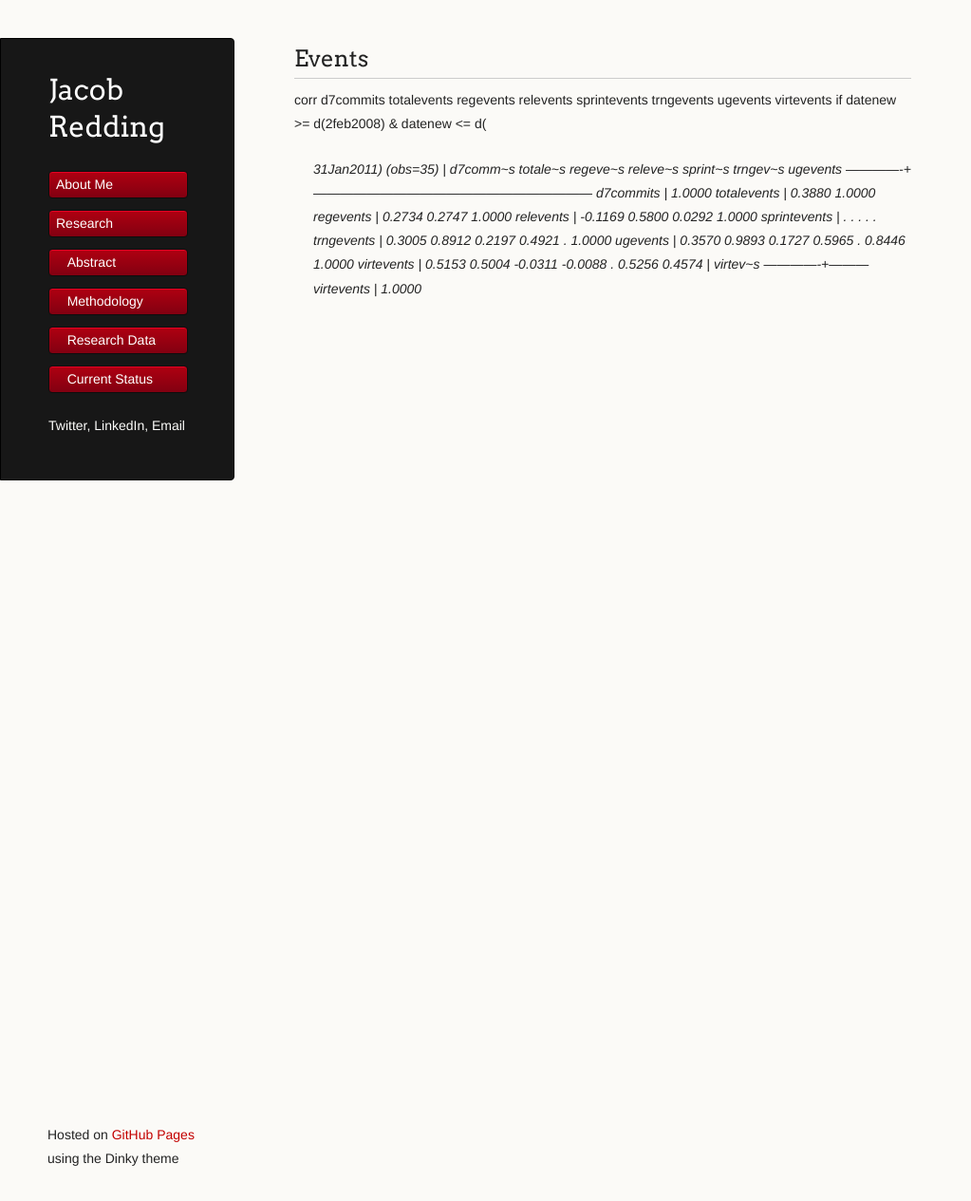
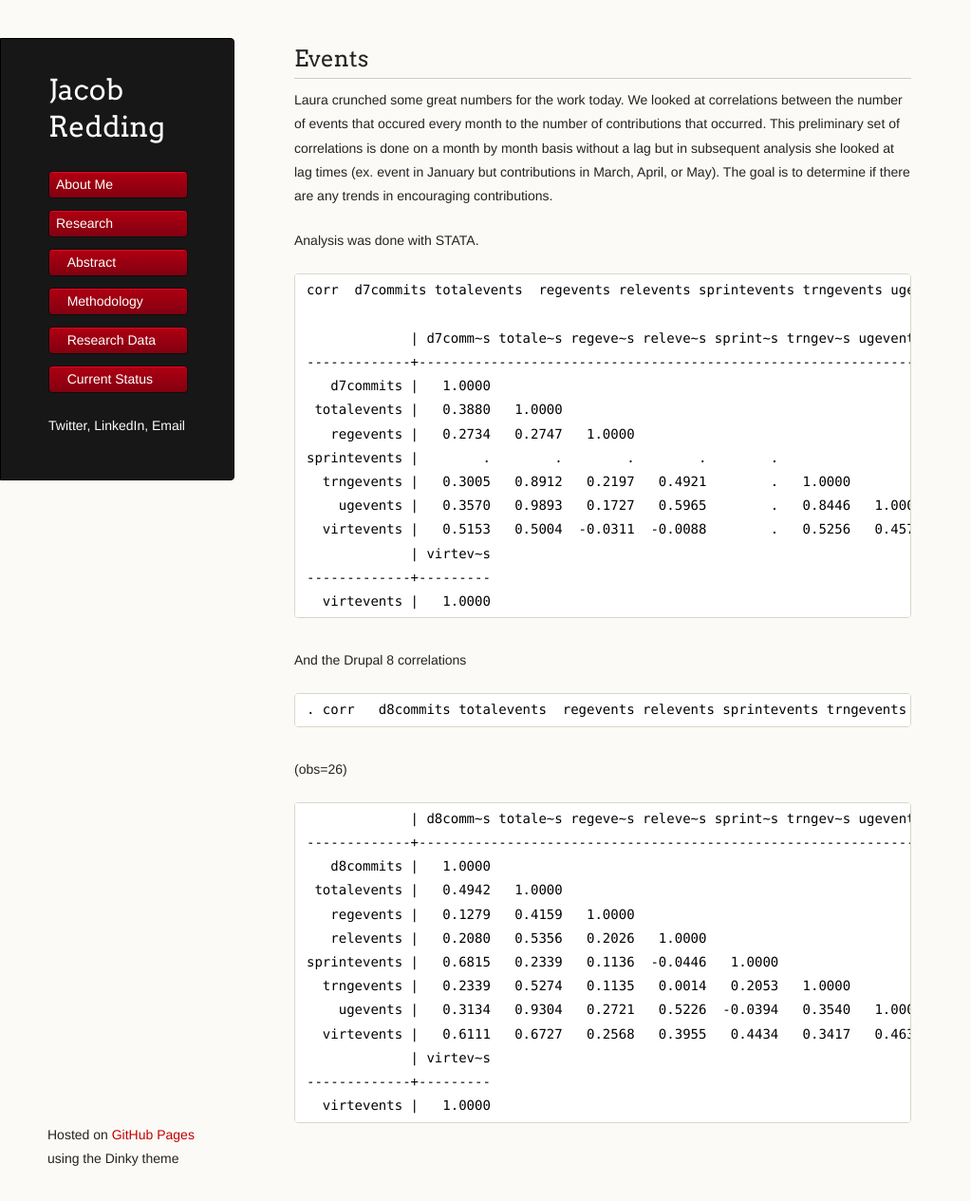
Before and after one commit to jredding/new-site, a Jekyll site: the page built from _posts/2013-05-02-event-correlations.md, in a window 1280 px wide and 1265 px high. Shown: the whole window at 95% size, without its empty margins (0-1023 px from the left). Built offline with Jekyll 4.4.1, drawn with Linux system fonts in a browser that asks for light colours.

Commit message:
Update 2013-05-02-event-correlations.md

```diff
--- a/_posts/2013-05-02-event-correlations.md
+++ b/_posts/2013-05-02-event-correlations.md
@@ -4,21 +4,43 @@ title: Events
 published: true
 ---
 
+Laura crunched some great numbers for the work today. We looked at correlations between the number of events that occured every month to the number of contributions that occurred. This preliminary set of correlations is done on a month by month basis without a lag but in subsequent analysis she looked at lag times (ex. event in January but contributions in March, April, or May). The goal is to determine if there are any trends in encouraging contributions.
+
+Analysis was done with STATA.
+
+    corr  d7commits totalevents  regevents relevents sprintevents trngevents ugevents virtevents if datenew >= d(2feb2008) & datenew <= d(> 31Jan2011)
+(obs=35)
+
+                 | d7comm~s totale~s regeve~s releve~s sprint~s trngev~s ugevents
+    -------------+---------------------------------------------------------------
+       d7commits |   1.0000
+     totalevents |   0.3880   1.0000
+       regevents |   0.2734   0.2747   1.0000
+    sprintevents |        .        .        .        .        .
+      trngevents |   0.3005   0.8912   0.2197   0.4921        .   1.0000
+        ugevents |   0.3570   0.9893   0.1727   0.5965        .   0.8446   1.0000
+      virtevents |   0.5153   0.5004  -0.0311  -0.0088        .   0.5256   0.4574
+                 | virtev~s
+    -------------+---------
+      virtevents |   1.0000
 
 
-corr  d7commits totalevents  regevents relevents sprintevents trngevents ugevents virtevents if datenew >= d(2feb2008) & datenew <= d(
-> 31Jan2011)
-(obs=35)
-                          | d7comm~s totale~s regeve~s releve~s sprint~s trngev~s ugevents
-             -------------+---------------------------------------------------------------
-               d7commits |   1.0000
-              totalevents |   0.3880   1.0000
-                regevents |   0.2734   0.2747   1.0000
-                 relevents |  -0.1169   0.5800   0.0292   1.0000
-            sprintevents |        .        .        .        .        .
-               trngevents |   0.3005   0.8912   0.2197   0.4921        .   1.0000
-                 ugevents |   0.3570   0.9893   0.1727   0.5965        .   0.8446   1.0000
-               virtevents |   0.5153   0.5004  -0.0311  -0.0088        .   0.5256   0.4574
-                               | virtev~s
-             -------------+---------
-               virtevents |   1.0000
+And the Drupal 8 correlations
+
+    . corr   d8commits totalevents  regevents relevents sprintevents trngevents ugevents virtevents if datenew >= d(1feb2011) & datenew <= d(>31Mar2013)
+
+(obs=26)
+
+                 | d8comm~s totale~s regeve~s releve~s sprint~s trngev~s ugevents
+    -------------+---------------------------------------------------------------
+       d8commits |   1.0000
+     totalevents |   0.4942   1.0000
+       regevents |   0.1279   0.4159   1.0000
+       relevents |   0.2080   0.5356   0.2026   1.0000
+    sprintevents |   0.6815   0.2339   0.1136  -0.0446   1.0000
+      trngevents |   0.2339   0.5274   0.1135   0.0014   0.2053   1.0000
+        ugevents |   0.3134   0.9304   0.2721   0.5226  -0.0394   0.3540   1.0000
+      virtevents |   0.6111   0.6727   0.2568   0.3955   0.4434   0.3417   0.4638
+                 | virtev~s
+    -------------+---------
+      virtevents |   1.0000
```
